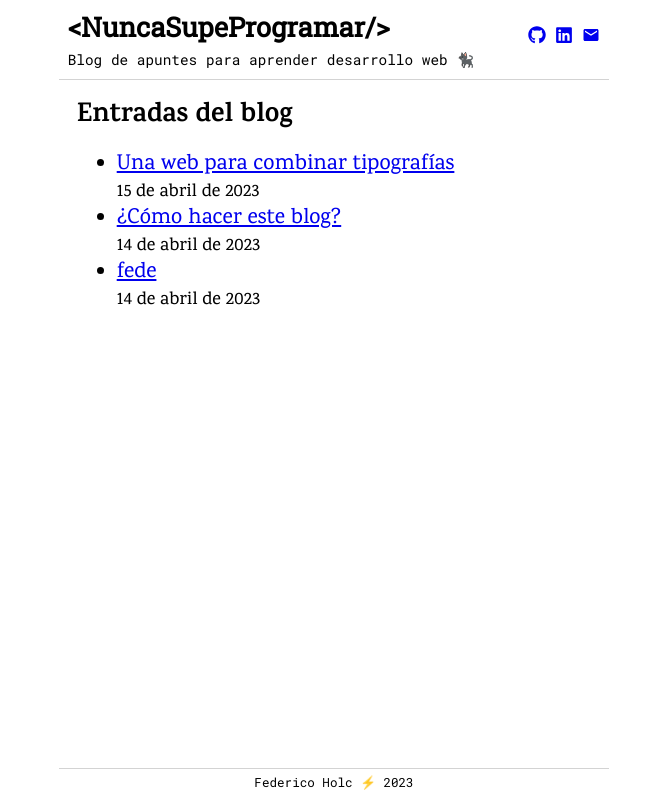
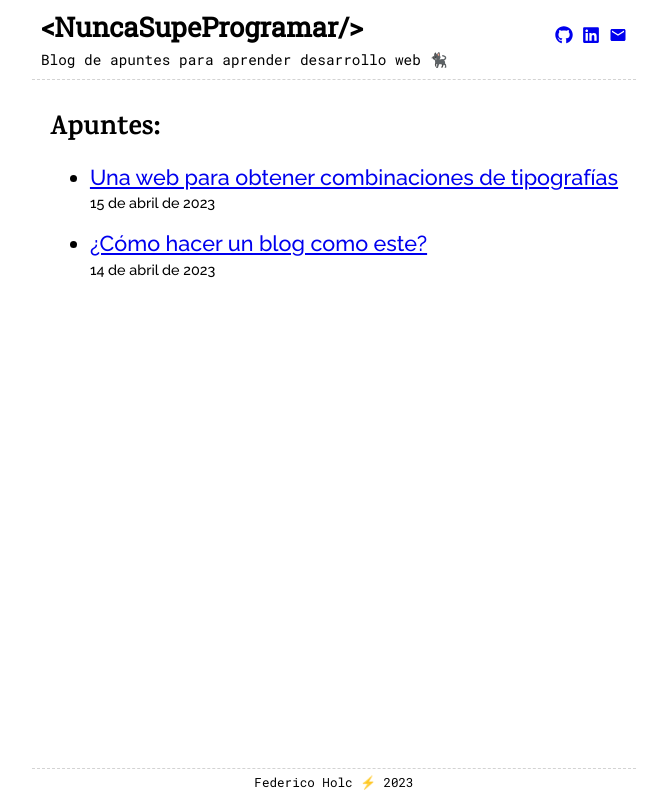
Before and after one commit to fedeholc/NuncaSupeProgramar-v0.1, a Next.js app: page / in a window 1280 px wide. Shown: the whole page, without its empty margins (306-973 px from the left). Built offline with nearby package versions, Linux system fonts and the light colour scheme.

Commit message:
update css

```diff
--- a/blog-posts/2023-04-14-fede.md
+++ /dev/null
@@ -1,13 +0,0 @@
----
-title: fede
-description: ""
-date: 2023-04-14T18:50:44.905Z
-preview: ""
-draft: true
-tags: []
-categories: []
----
-
-Next.js is an open source JavaScript web framework for React that ships with a rich set of features out of the box, such as server-side rendering, static site generation, and incremental static regeneration. These are just some of the many built-in components and plugins that make Next.js a framework ready for both enterprise-level applications and small websites.
-
-This book aims to show you the full potential of this framework while building real-world applications and use cases, such as e-commerce websites and blogging platforms. You will learn the basics of Next.js, how to choose between different rendering strategies and deployment methodologies, and different tips and approaches for making your web application both scalable and maintainable.
--- a/blog-posts/2023-04-14-¿cómo-hacer-este-blog.md
+++ b/blog-posts/2023-04-14-¿cómo-hacer-este-blog.md
@@ -1,5 +1,5 @@
 ---
-title: ¿Cómo hacer este blog?
+title: ¿Cómo hacer un blog como este?
 description: "Explicación de cómo fui haciendo este blog"
 date: 2023-04-14T20:40:07.954Z
 preview: ""
@@ -8,18 +8,14 @@ tags: []
 categories: []
 ---
 
-Pendiente
+# **Borrador**
 
-BEM
+Mencionar:
 
-CSS modules
-
-Nextjs
-
-dominio
-
-dns
-
-mails
-
-react icons
+- BEM
+- CSS Modules
+- Nextjs
+- dominio
+- dns
+- mails
+- react icons
--- a/blog-posts/2023-04-15-una-web-para-combinar-tipografías.md
+++ b/blog-posts/2023-04-15-una-web-para-combinar-tipografías.md
@@ -1,11 +1,11 @@
 ---
-title: Una web para combinar tipografías
+title: Una web para obtener combinaciones de tipografías
 description: ""
 date: 2023-04-15T14:13:52.134Z
 preview: ""
 draft: true
-tags: [fuentes, tipografía]
+tags: [fuentes, tipografía, recursos]
 categories: []
 ---
 
-Una web para obtener combinaciones de tipografías: [https://fontjoy.com/](https://fontjoy.com/)
+Fontjoy [https://fontjoy.com/](https://fontjoy.com/)
--- a/components/layout.js
+++ b/components/layout.js
@@ -34,7 +34,7 @@ export default function Layout({ children, home }) {
         <main>
           {children}
           {!home && (
-            <div>
+            <div className="volver">
               <Link href="/">← Volver a la página principal</Link>
             </div>
           )}
--- a/components/navbar.module.css
+++ b/components/navbar.module.css
@@ -1,6 +1,6 @@
 .navbar {
   padding: 0.5rem;
-  border-bottom: 1px solid lightgray;
+  border-bottom: 1px dashed lightgray;
   display: flex;
   flex-wrap: wrap;
   align-items: center;
--- a/pages/index.js
+++ b/pages/index.js
@@ -19,10 +19,10 @@ export default function Home({ allPostsData }) {
   return (
     <Layout home>
       <section>
-        <h2>Entradas del blog</h2>
+        <h2 className="apuntes__titulo">Apuntes:</h2>
         <ul>
           {allPostsData.map(({ id, date, title }) => (
-            <li className="item-title" key={id}>
+            <li className="apuntes__item" key={id}>
               <Link href={`/posts/${id}`}>{title}</Link>
               <br />
               <small>
--- a/styles/globals.css
+++ b/styles/globals.css
@@ -8,6 +8,15 @@ body {
   margin: 0;
   height: 100%;
   font-size: 18px;
+}
+
+body {
+  font-family: 'Karma', Serif;
+  /* Antes tenía Roboto mono */
+  font-weight: 400;
+  line-height: 1.5rem;
+  /* TODO: para la texto del post hay que aumentar tamaño */
+  font-size: 1rem;
 }
 
 /*
@@ -32,37 +41,75 @@ main {
   max-width: 800px;
 }
 
+section {
+  margin-top: 2rem;
+}
+
 footer {
   font-family: "Roboto mono", mono;
   font-size: 0.7rem;
   padding-bottom: 0.2rem;
-  border-top: 1px solid lightgray;
+  border-top: 1px dashed lightgray;
   display: grid;
   justify-content: center;
 }
 
-h1 {
+.volver {
+  display: grid;
+  justify-content: right;
+}
+
+.post__container {
+  font-family: "Karma", serif;
+  font-size: 1.2rem;
+  font-weight: 500;
+}
+
+.post__titulo {
   font-family: 'Raleway', sans-serif;
   font-size: 2rem;
   font-weight: 800;
-  line-height: 2rem;
+  margin-top: 0rem;
+  margin-bottom: 1.5rem;
+  line-height: 2.2rem;
 }
 
-body {
-  font-family: 'Karma', Serif;
-  /* Antes tenía Roboto mono */
-  font-weight: 400;
-  line-height: 1.5rem;
-  /* TODO: para la texto del post hay que aumentar tamaño */
-  font-size: 1rem;
+.post__tags {
+  font-family: 'Roboto mono', monospace;
+  font-size: 0.7rem;
+  border-top: 1px dashed lightgray;
+  border-bottom: 1px dashed lightgray;
+  padding: 0.2rem 0rem;
+  display: flex;
+  justify-content: right;
+  margin-bottom: 0.5rem;
+  margin-top: 3rem;
 }
 
-li.item-title {
+.post__fecha {
+  display: flex;
+  justify-content: right;
+  font-size: 0.9rem;
+  margin-top: 2rem;
+}
+
+
+.apuntes__titulo {
   font-family: 'Karma', serif;
+}
+
+.apuntes__item {
+  font-family: 'Raleway', sans-serif;
   font-weight: 500;
   font-size: 1.2rem;
+  margin-bottom: 1rem;
+  line-height: 1.3rem;
 }
 
+.apuntes__item small {
+  font-size: 0.8rem;
+
+}
 
 
 /*
```
Also changed, not shown: pages/posts/[id].js (+5 -5 lines), pages/posts/first-post.js (deleted, +0 -20 lines).
